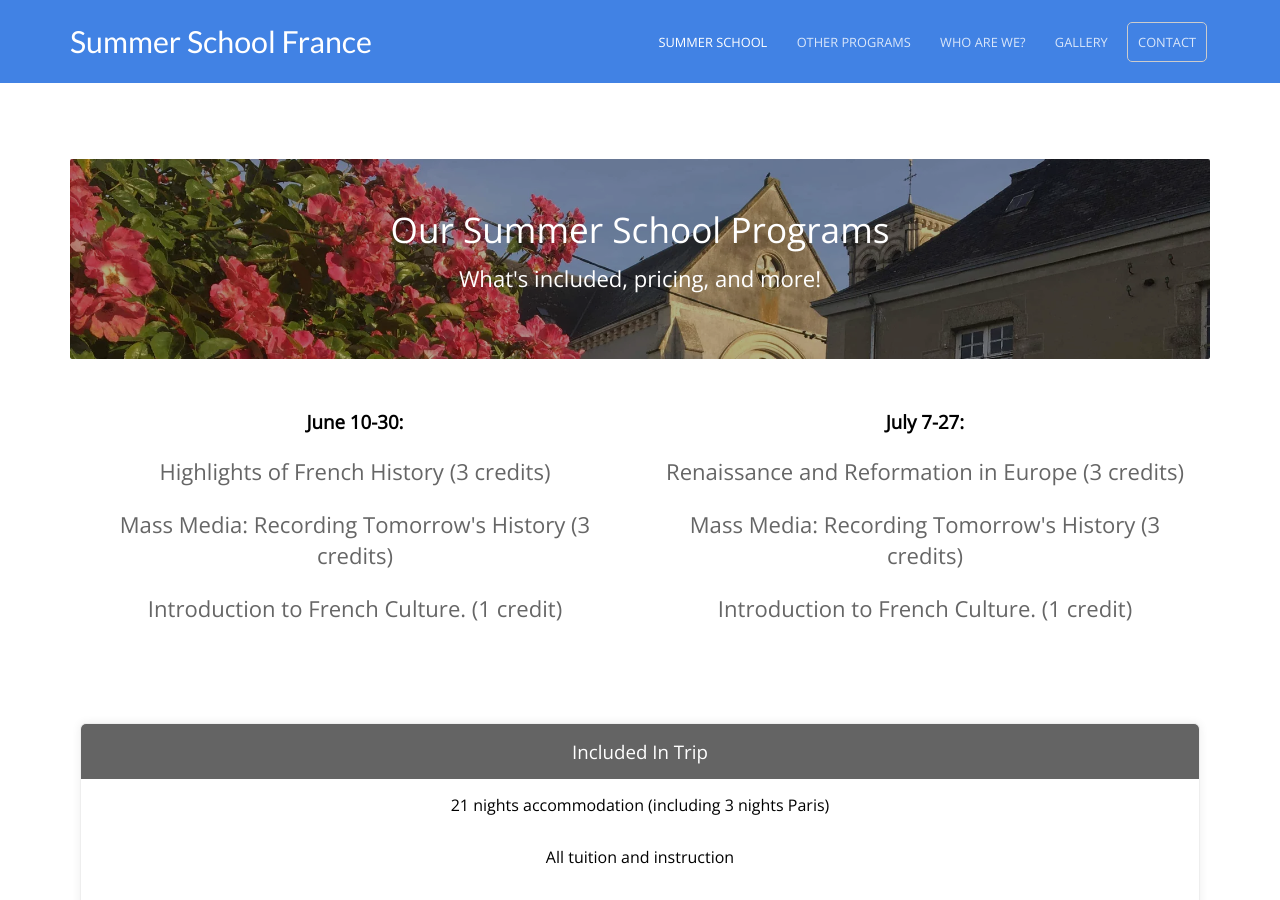
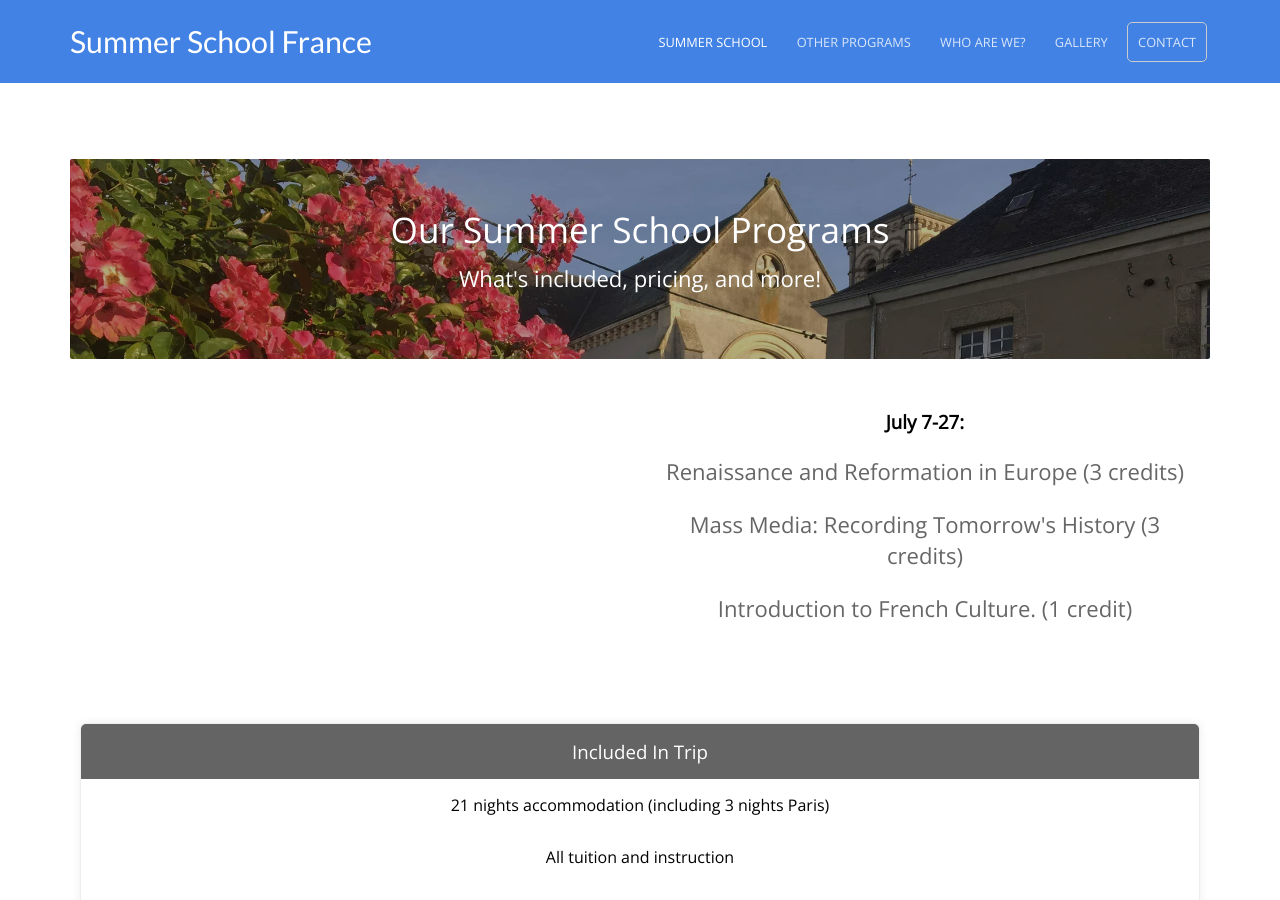
Before and after one commit to baritchie/project1, a Jekyll site: the page built from summerschoolprograms.html, in a window 1280 px wide and 900 px high. Built offline with Jekyll 4.4.1, drawn with Linux system fonts in a browser that asks for light colours.

Commit message:
Updated 'summerschoolprograms.html' via CloudCannon

```diff
--- a/summerschoolprograms.html
+++ b/summerschoolprograms.html
@@ -41,10 +41,7 @@ faq:
 
 <div class="courses">
     <div class="editable">
-        <h3>June 10-30:</h3>
-        <p>Highlights of French History (3 credits)</p>
-        <p>Mass Media: Recording Tomorrow's History (3 credits)</p>
-        <p>Introduction to French Culture. (1 credit)</p>
+
     </div>
     <div class="editable">
     	<h3>July 7-27:</h3>
@@ -72,7 +69,7 @@ faq:
 </div>
 
 <div class="container price_callout editable">
-    ALL THIS FOR $4,700 PLUS AIRFARE!
+	<p>ALL THIS FOR $4,700 PLUS AIRFARE!</p>
 </div>
 <div style="width:100%;height:20px;clear:both;"></div>
 <div class="container editable">
```
Lines whose indentation alone changed are shown as unchanged.
